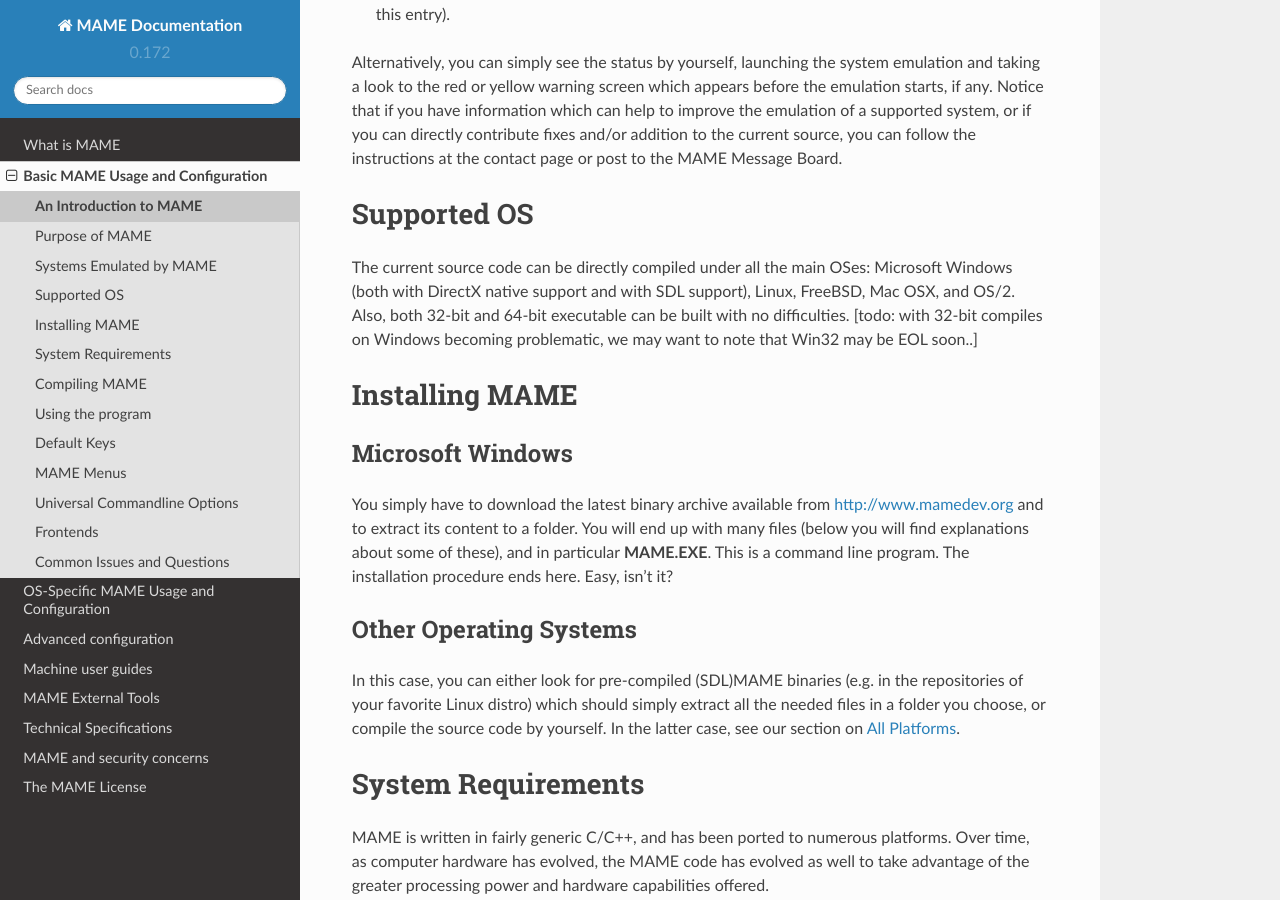
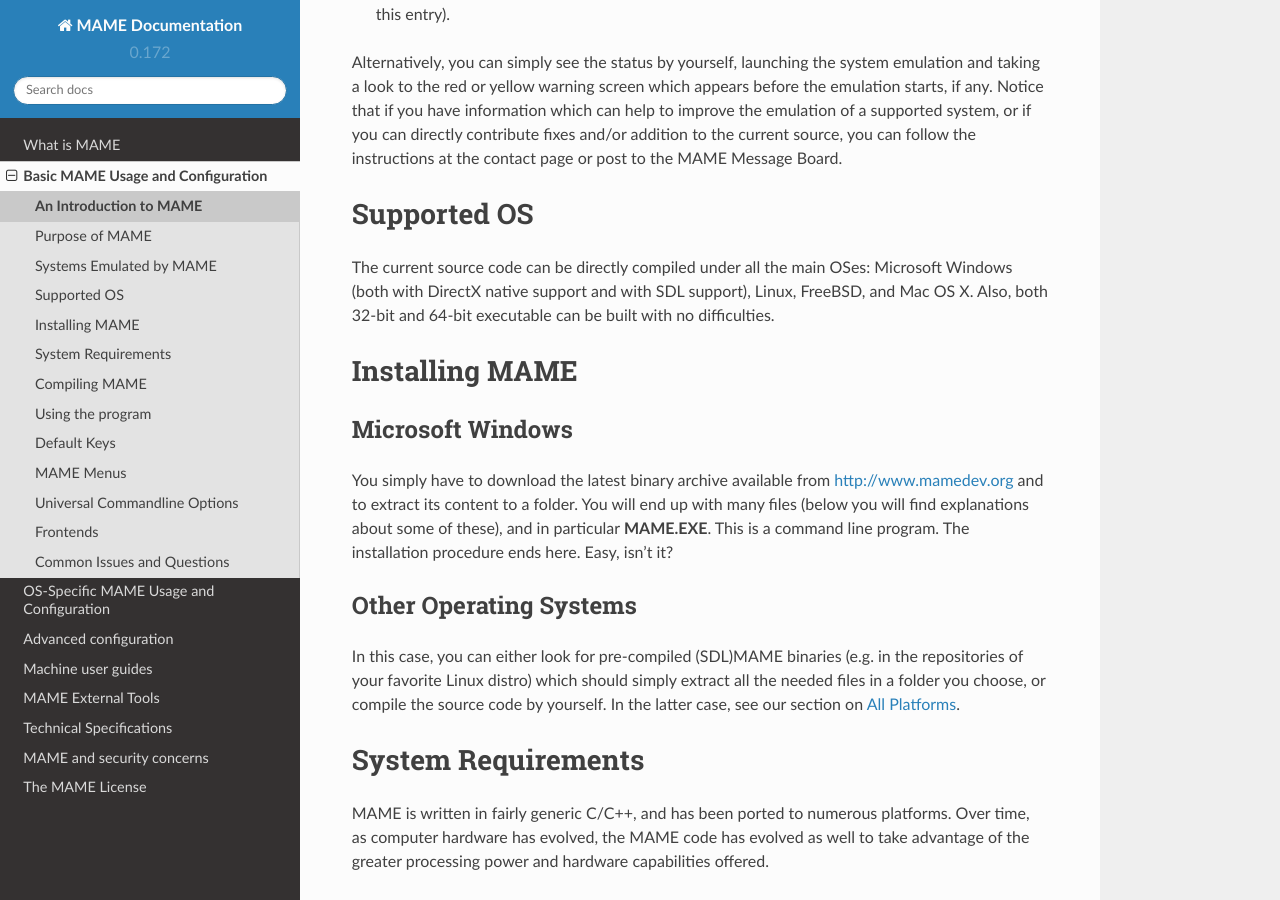
Before and after one commit to mamedev/docs, a Sphinx documentation site: the page built from source/basicuse/gettingstarted.rst, in a window 1280 px wide and 900 px high, scrolled down 855 px. Built offline with Sphinx 7.4.7 and the Read the Docs theme 2.0.0, drawn with Linux system fonts in a browser that asks for light colours.

Commit message:
OS/2 isn't supported now.

```diff
--- a/source/basicuse/gettingstarted.rst
+++ b/source/basicuse/gettingstarted.rst
@@ -29,7 +29,7 @@ Alternatively, you can simply see the status by yourself, launching the system e
 Supported OS
 ============
 
-The current source code can be directly compiled under all the main OSes: Microsoft Windows (both with DirectX native support and with SDL support), Linux, FreeBSD, Mac OSX, and OS/2. Also, both 32-bit and 64-bit executable can be built with no difficulties. [todo: with 32-bit compiles on Windows becoming problematic, we may want to note that Win32 may be EOL soon..]
+The current source code can be directly compiled under all the main OSes: Microsoft Windows (both with DirectX native support and with SDL support), Linux, FreeBSD, and Mac OS X. Also, both 32-bit and 64-bit executable can be built with no difficulties.
 
 
 Installing MAME
```
